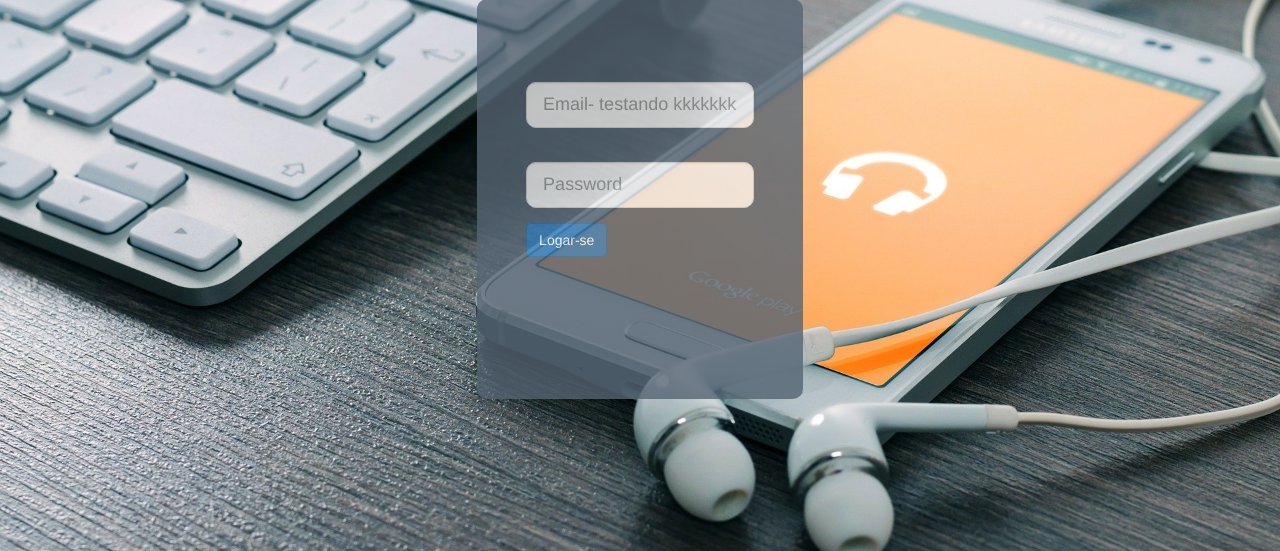
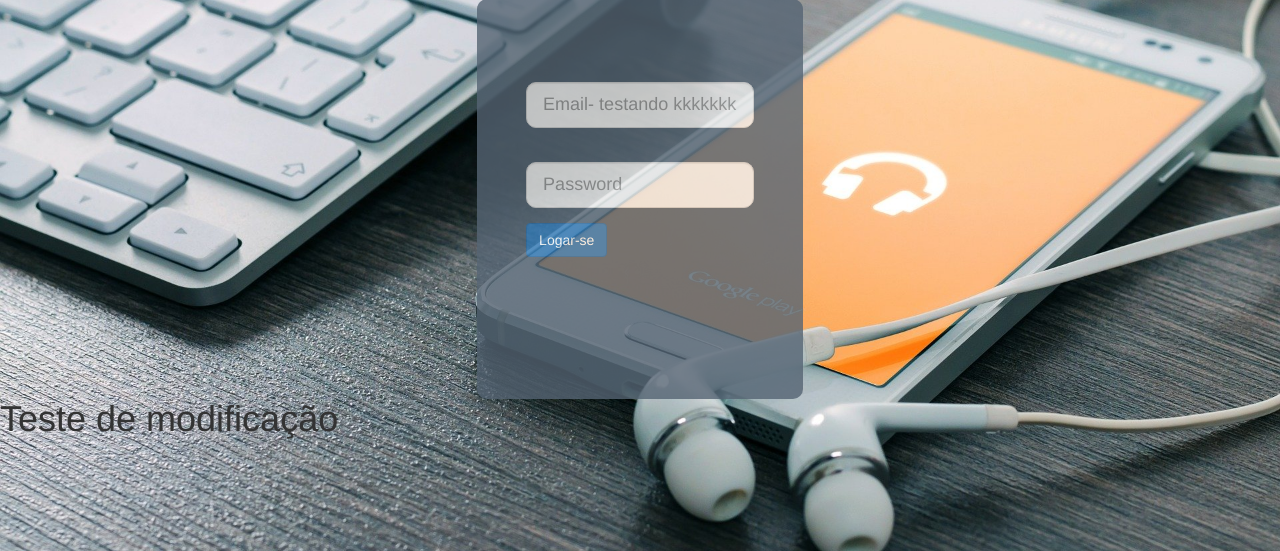
Before and after one commit to 19052000/Sistema_musical, a PHP site: page / in a window 1280 px wide. Shown: the part 249-800 px from the top of the page. Run offline with PHP 8.4, Linux system fonts and the light colour scheme.

Commit message:
Teste
ola

```diff
--- a/index.php
+++ b/index.php
@@ -99,7 +99,7 @@
 		</div>
 	</div>
 
-	<h1> </h1>
+	<h1>Teste de modificação </h1>
 </body>
 
 </html>
```
